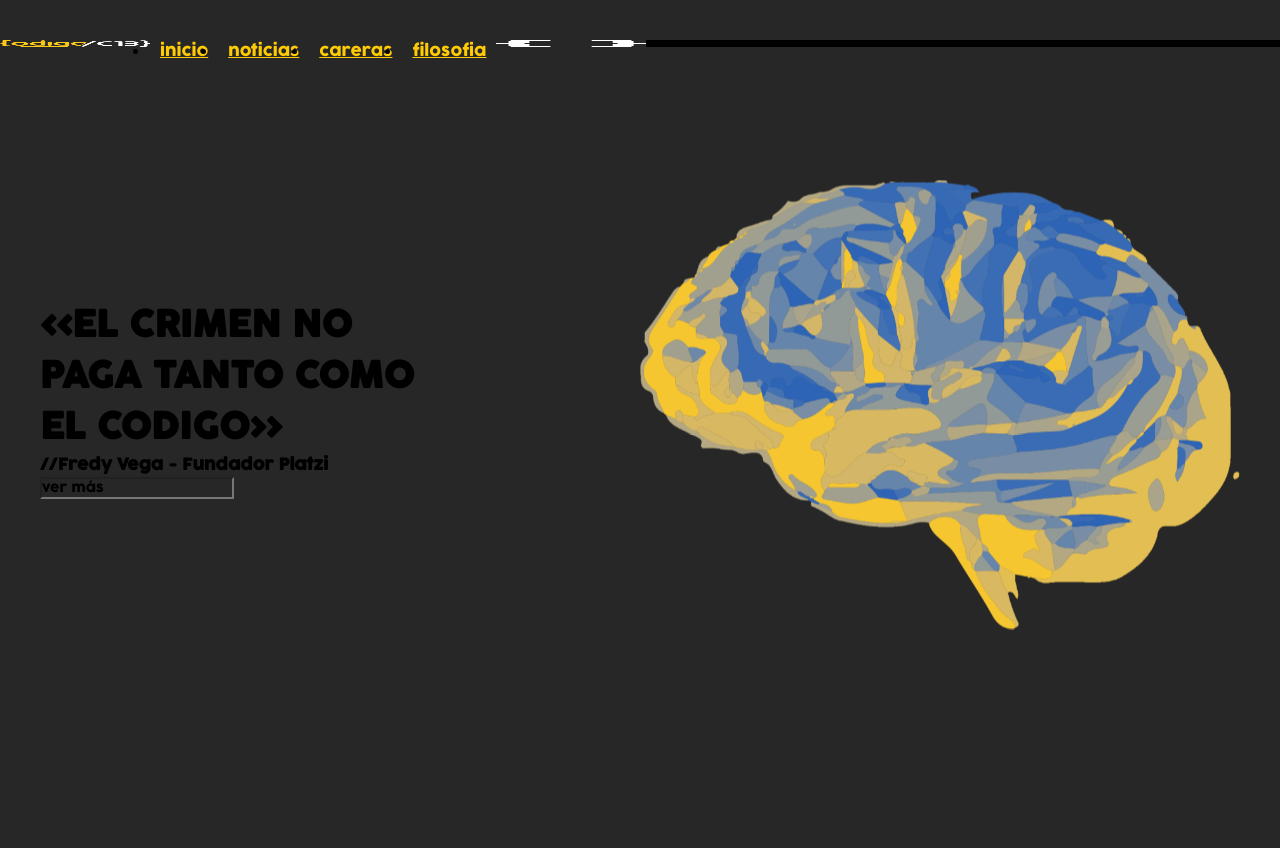
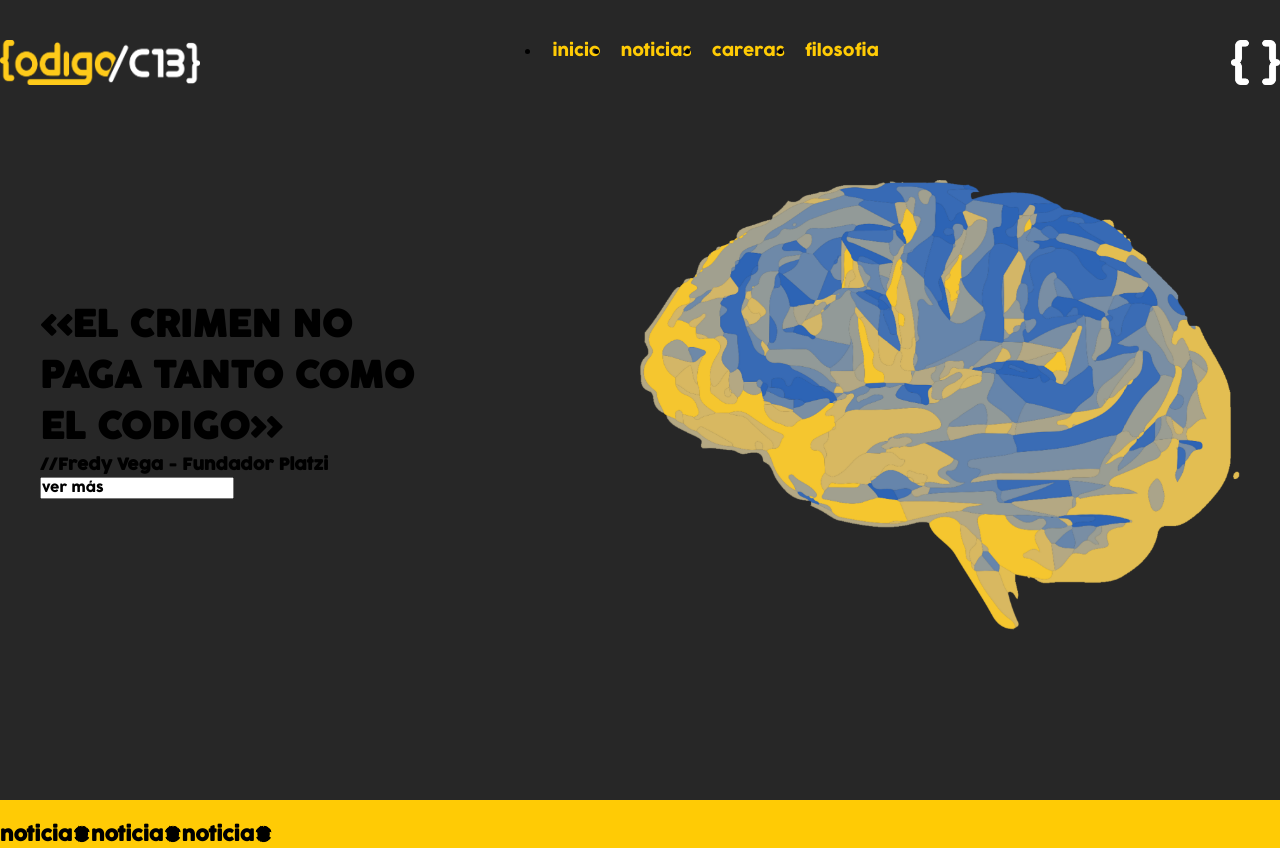
Before and after one commit to padiernas/Proyecto-integrador, a plain HTML site: page index.html in a window 1280 px wide. Before the commit the page ends 800 px from the top, so only its background shows below. Drawn offline with Linux system fonts and the light colour scheme; files whose address does not match are found by name.

Commit message:
se agrego la seccion para noticias y se le modificaron los estilos

```diff
--- a/Styles/Menu-barra.css
+++ b/Styles/Menu-barra.css
@@ -13,14 +13,12 @@ body{
 }
 .menu-barra{
     width: 100%;
-    height: 9%;
-
-    background-color: black;
+    height: 45px;
     display: flex;
-
+    justify-content: space-between;
 }
 .logotipos-barra{
-    width: 150px;
+    width: 200px;
     height: 100%
 }
 .logotipo-perfil-logotipos-barra{
@@ -37,7 +35,7 @@ body{
 .nombre-seccion{
     margin: 10px;
     color: #ffcb05;
-
+    text-decoration: none;
 
 }
 
@@ -56,3 +54,9 @@ body{
     }
 
 }
+.section-noticias{
+    background-color: #ffcb05 !important;
+    width: 100%;
+    height: 50%;
+    display: flex;
+}
--- a/Styles/style.css
+++ b/Styles/style.css
@@ -2,7 +2,6 @@
   margin: 0;
   padding: 0;
   box-sizing: border-box;
-  background-color: #272727;
 }
 
  header {
--- a/index.html
+++ b/index.html
@@ -26,7 +26,7 @@
 
             </ul>
 
-            <img class="logotipo-perfil logotipos-barra" src="./Assets/Menu-logotipo-perfil.png" alt="">
+            <img src="./Assets/Menu-logotipo-perfil.png" alt="">
 
 
         </nav>
@@ -44,6 +44,17 @@
                 </section>
             </section>
         </section>
+        <section class="section-noticias">
+            <article><img src="" alt="">
+                <h1>noticia1</h1>
+            </article>
+            <article><img src="" alt="">
+                <h1>noticia2</h1>
+            </article>
+            <article><img src="" alt="">
+                <h1>noticia3</h1>
+            </article>
+        </section>
     </main>
 </body>
 
```
